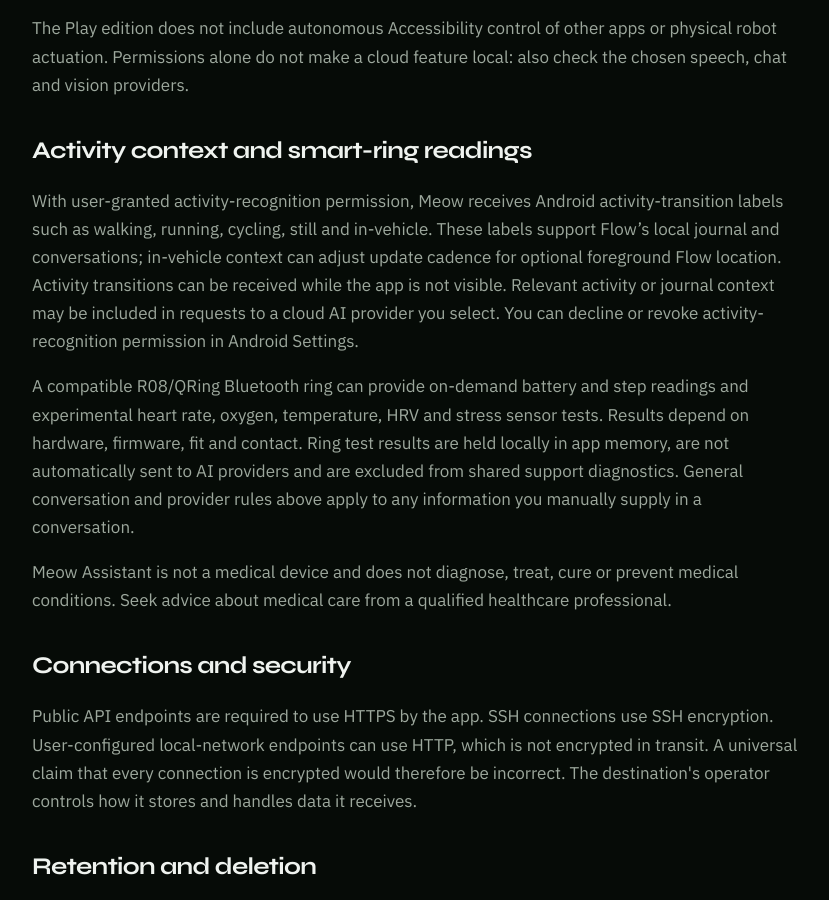
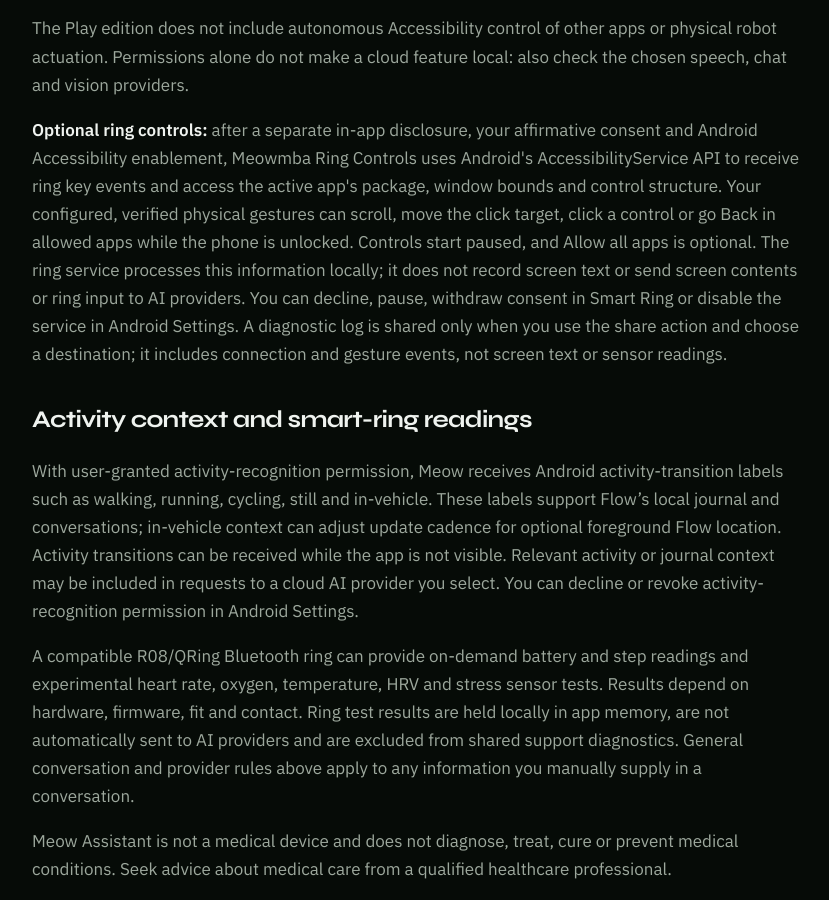
Before and after one commit to dekayrekords-oss/Meowmba, a plain HTML site: page docs/privacy.html in a window 1280 px wide. Shown: the part 2561-3461 px from the top of the page, without its empty margins (8-837 px from the left). Drawn offline with Linux system fonts and the light colour scheme.

Commit message:
Describe consented physical ring controls in Meow 2.0 privacy

```diff
--- a/docs/privacy.html
+++ b/docs/privacy.html
@@ -41,6 +41,7 @@
     <p><strong>Optional Flow location context:</strong> after the in-app disclosure and Android permission grant, Meow can record available location and time in the phone’s local context journal and use available context in conversations. The Play edition requests approximate location for Flow and receives optional Flow location only while Meow is visible; it stops when you leave Meow. Availability and precision depend on Android permissions and the location provider. You can decline or revoke access in Android Settings. If you use cloud AI, relevant location or journal context may be included in requests to your selected provider.</p>
     <p>Microphone, camera and screen capture support features you enable. Fresh setup starts with the microphone off; skipping or denying sensor setup leaves the microphone and camera off. Location supports enabled navigation, road and nearby-place features. Calendar access supports enabled calendar tasks. Bluetooth supports optional accessories. Notification access supports enabled road alerts; notifications provide service and download status. Android photo and document pickers let you select which photos, videos and files Meow imports as local copies. Your originals stay unchanged. Optional usage access supports configured app-management features. You can change feature switches in the app and revoke permissions in Android Settings.</p>
     <p>The Play edition does not include autonomous Accessibility control of other apps or physical robot actuation. Permissions alone do not make a cloud feature local: also check the chosen speech, chat and vision providers.</p>
+    <p><strong>Optional ring controls:</strong> after a separate in-app disclosure, your affirmative consent and Android Accessibility enablement, Meowmba Ring Controls uses Android's AccessibilityService API to receive ring key events and access the active app's package, window bounds and control structure. Your configured, verified physical gestures can scroll, move the click target, click a control or go Back in allowed apps while the phone is unlocked. Controls start paused, and Allow all apps is optional. The ring service processes this information locally; it does not record screen text or send screen contents or ring input to AI providers. You can decline, pause, withdraw consent in Smart Ring or disable the service in Android Settings. A diagnostic log is shared only when you use the share action and choose a destination; it includes connection and gesture events, not screen text or sensor readings.</p>
 
     <h2>Activity context and smart-ring readings</h2>
     <p>With user-granted activity-recognition permission, Meow receives Android activity-transition labels such as walking, running, cycling, still and in-vehicle. These labels support Flow’s local journal and conversations; in-vehicle context can adjust update cadence for optional foreground Flow location. Activity transitions can be received while the app is not visible. Relevant activity or journal context may be included in requests to a cloud AI provider you select. You can decline or revoke activity-recognition permission in Android Settings.</p>
```
